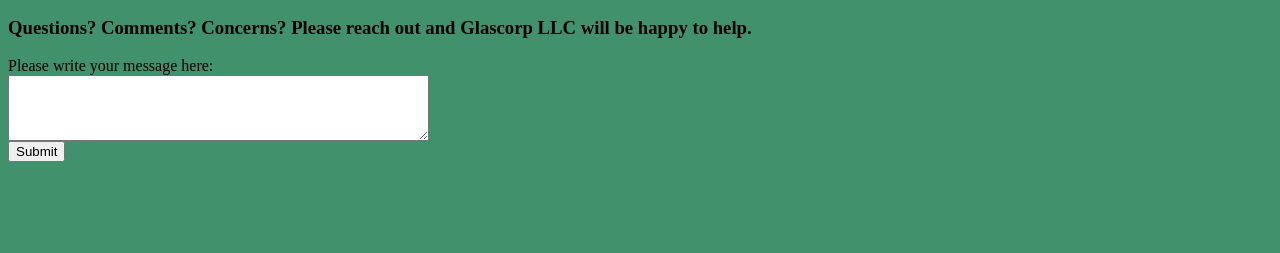
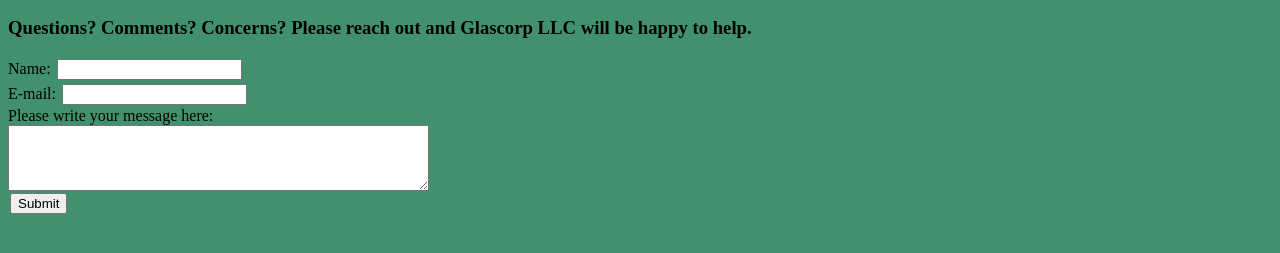
Before and after one commit to Glasman/Personal-Page-II, a plain HTML site: page contact.html in a window 1280 px wide. Shown: the part 77-330 px from the top of the page. Drawn offline with Linux system fonts and the light colour scheme.

Commit message:
added to contact page

```diff
--- a/contact.html
+++ b/contact.html
@@ -19,13 +19,19 @@
     </ul>
   </nav>
 
-  <section>
+  <section class="contact-form">
     <h3>Questions? Comments? Concerns? Please reach out and Glascorp LLC will be happy to help.</h3>
 
     <form>
+      <label for="user-name">Name:</label>
+      <input type="text" id="user-name" name="user-name" required/>
+      <br/>
+      <label for="user-email">E-mail:</label>
+      <input type="email" id="user-email" name="user-email" required/>
+      <br/>
       <label for="complaints">Please write your message here:</label>
       <br/>
-      <textarea id="complaints" name="complaints" rows="4" cols="50"> </textarea>
+      <textarea id="complaints" name="complaints" rows="4" cols="50" required></textarea>
       <br/>
       <input type="submit" value="Submit" />
     </form>
--- a/styles.css
+++ b/styles.css
@@ -6,7 +6,7 @@
   color: #081C15;
 }
 
-/* h2 {
+/* h3 {
   color: #081C15;
 } */
 
@@ -38,3 +38,7 @@
   padding: 10px;
   box-sizing: border-box;
 }
+
+input {
+  margin: 2px
+}
```
